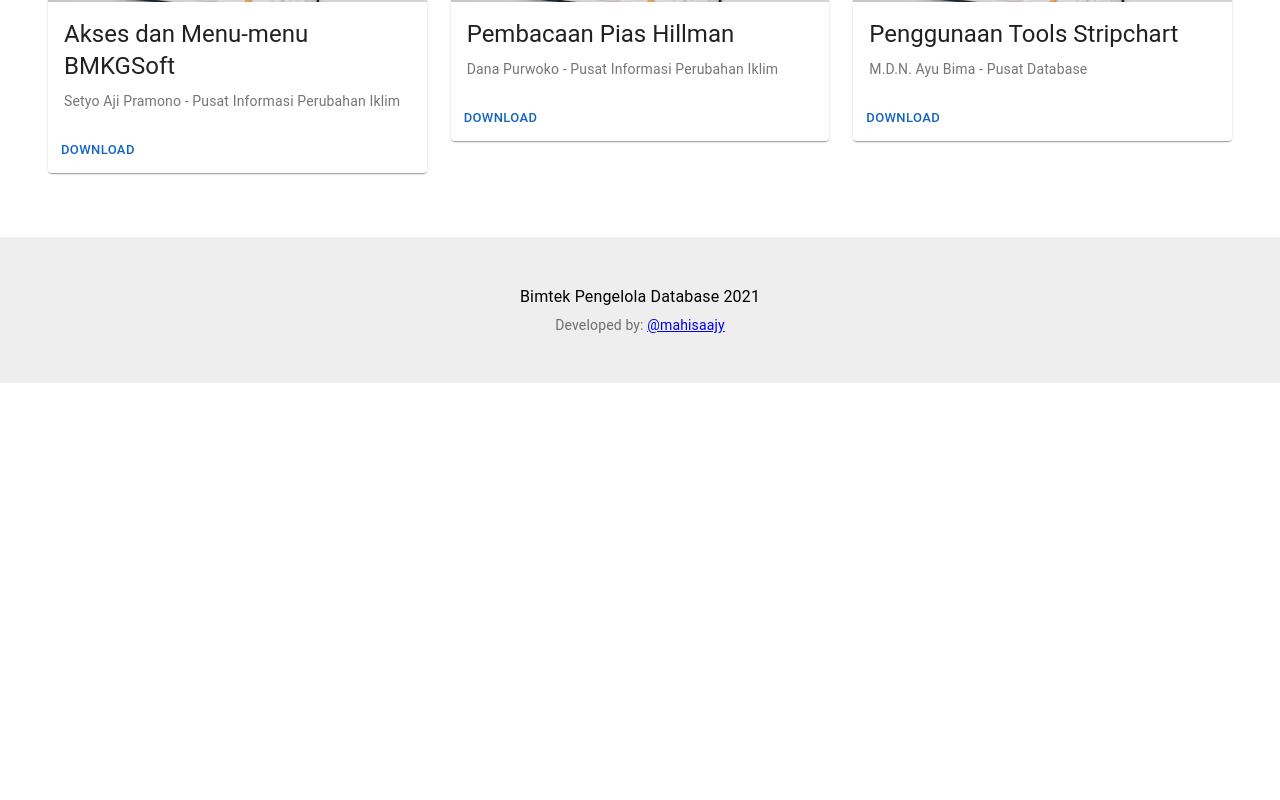
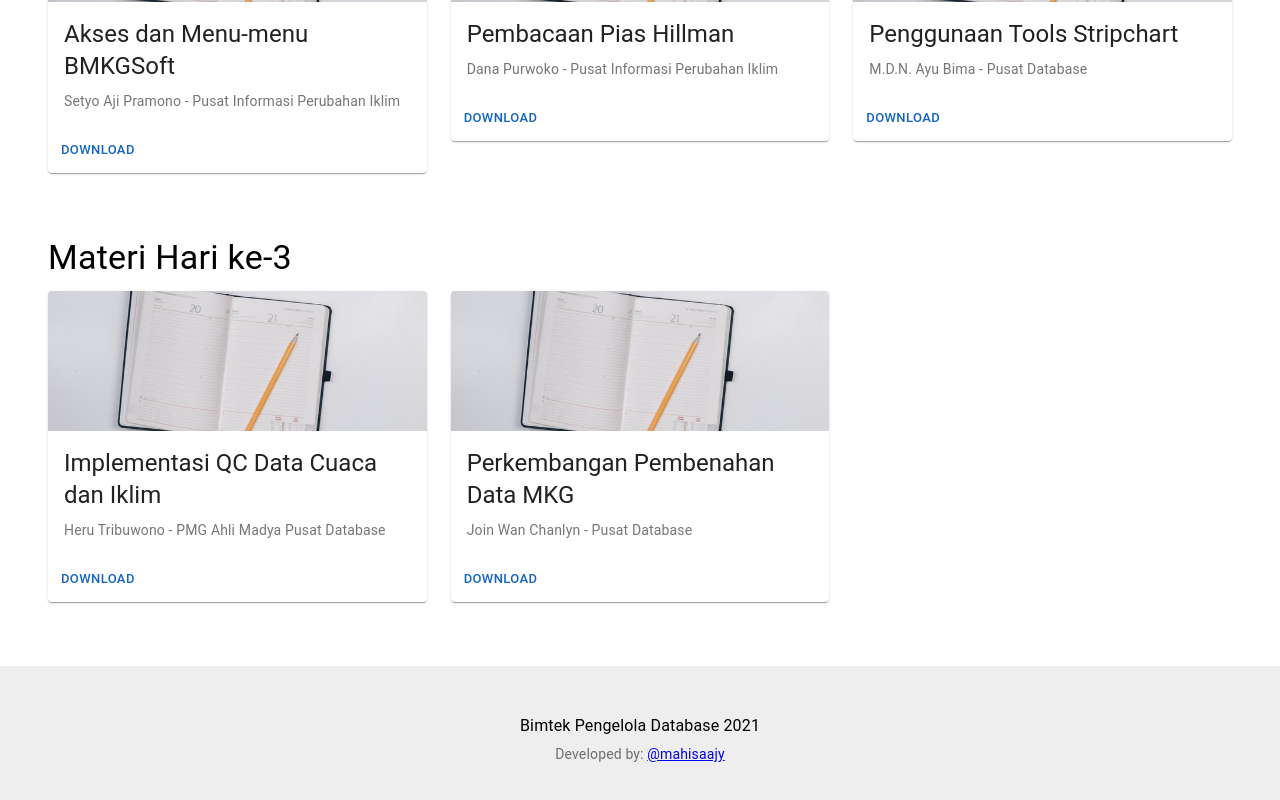
Before and after one commit to mahisaajy/bimtek2021, a React (Create React App) app: page /materi in a window 1280 px wide. Shown: the part 1521-2321 px from the top of the page. Before the commit the page ends 1904 px from the top, so only its background shows below. Built offline with nearby package versions, Linux system fonts and the light colour scheme.

Commit message:
update materi bimtek hari ke-3

```diff
--- a/src/pages/Materi.tsx
+++ b/src/pages/Materi.tsx
@@ -184,6 +184,23 @@
                         </Grid>
                     </Grid>
 
+                    <Box mt={8}>
+                    <Typography variant="h4" gutterBottom>
+                        Materi Hari ke-3
+                    </Typography>
+                    </Box>
+                    <Grid container spacing={3}>
+                        <Grid item xs={12} sm={4} md={4}>
+                            <CustomCard title={'Implementasi QC Data Cuaca dan Iklim'} description={'Heru Tribuwono - PMG Ahli Madya Pusat Database'} imagemedia={'coding.jpg'} linkto={'https://drive.google.com/file/d/16pC_Lv0u6oq7Msy9iexf_eszOFqpB0la/view?usp=sharing'} />
+                        </Grid>
+                        {/* <Grid item xs={12} sm={4} md={4}>
+                            <CustomCard title={'Pembenahan Data Hardcopy di UPT'} description={'Joko Wigianto - Sub Koordinator Manajemen Database Umum'} imagemedia={'coding.jpg'} linkto={'#'} />
+                        </Grid> */}
+                        <Grid item xs={12} sm={4} md={4}>
+                            <CustomCard title={'Perkembangan Pembenahan Data MKG'} description={'Join Wan Chanlyn - Pusat Database'} imagemedia={'coding.jpg'} linkto={'https://drive.google.com/file/d/13ozfZa77Mq5FCRHSd7vEsbNrFgmLNSr5/view?usp=sharing'} />
+                        </Grid>
+                    </Grid>
+
 
                     {/* <Grid item xs={12} sm={4} md={4}>
                             <CustomCard title={'Sosialisasi QM, QA, dan QC Data Cuaca dan Iklim'} description={'Urip Haryoko - Perekayasa Utama (Puslitbang)'} imagemedia={'agenda2.jpg'} linkto={'https://drive.google.com/file/d/1vIkAPiEeps03cJzGPL_n9c947U6XmKfS/view?usp=sharing'} />
```
